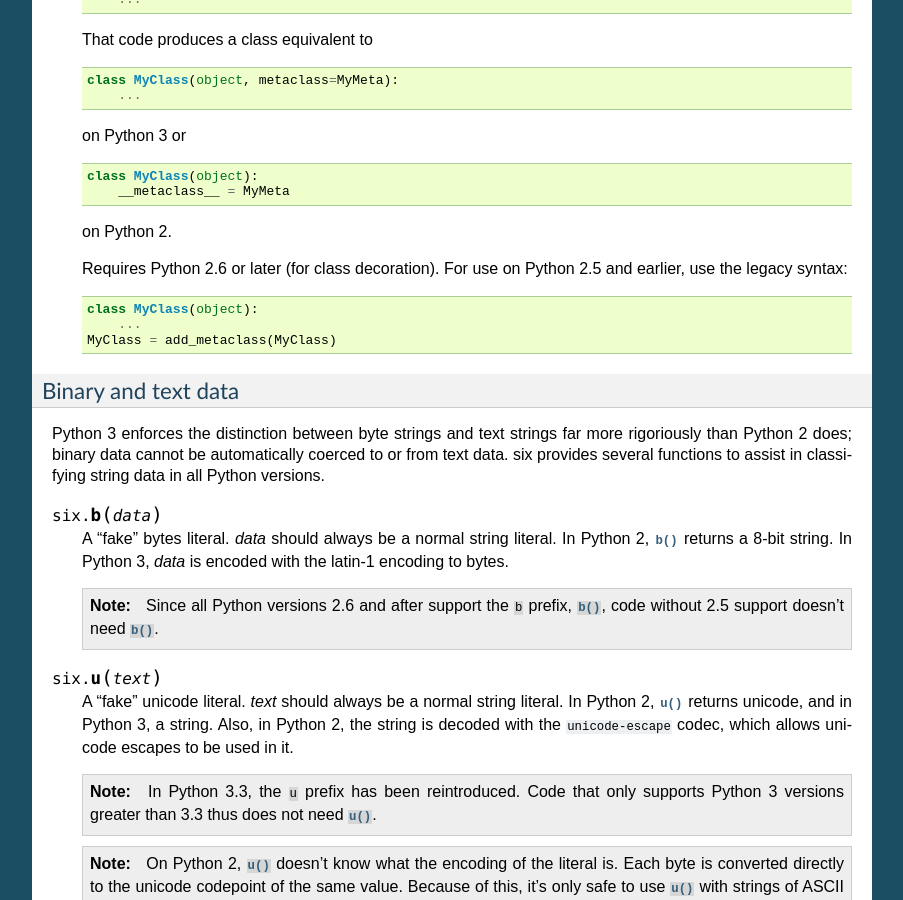
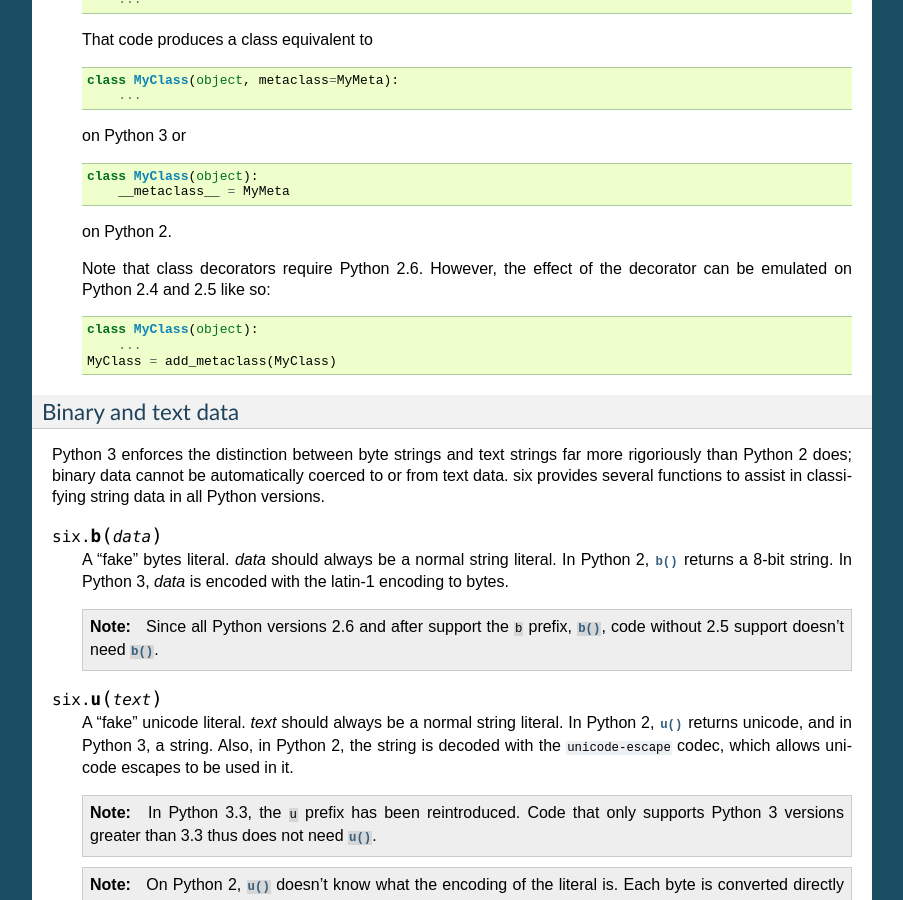
Before and after one commit to benjaminp/six, a Sphinx documentation site: the page built from documentation/index.rst, in a window 1280 px wide and 900 px high, scrolled down 3836 px. Shown: the whole window, without its empty margins (198-1101 px from the left). Built offline with Sphinx 7.4.7, drawn with Linux system fonts in a browser that asks for light colours.

Commit message:
rewrite sentence a bit

```diff
--- a/documentation/index.rst
+++ b/documentation/index.rst
@@ -302,8 +302,8 @@
 
    on Python 2.
 
-   Requires Python 2.6 or later (for class decoration). For use on Python
-   2.5 and earlier, use the legacy syntax::
+   Note that class decorators require Python 2.6. However, the effect of the
+   decorator can be emulated on Python 2.4 and 2.5 like so::
 
        class MyClass(object):
            ...
```
